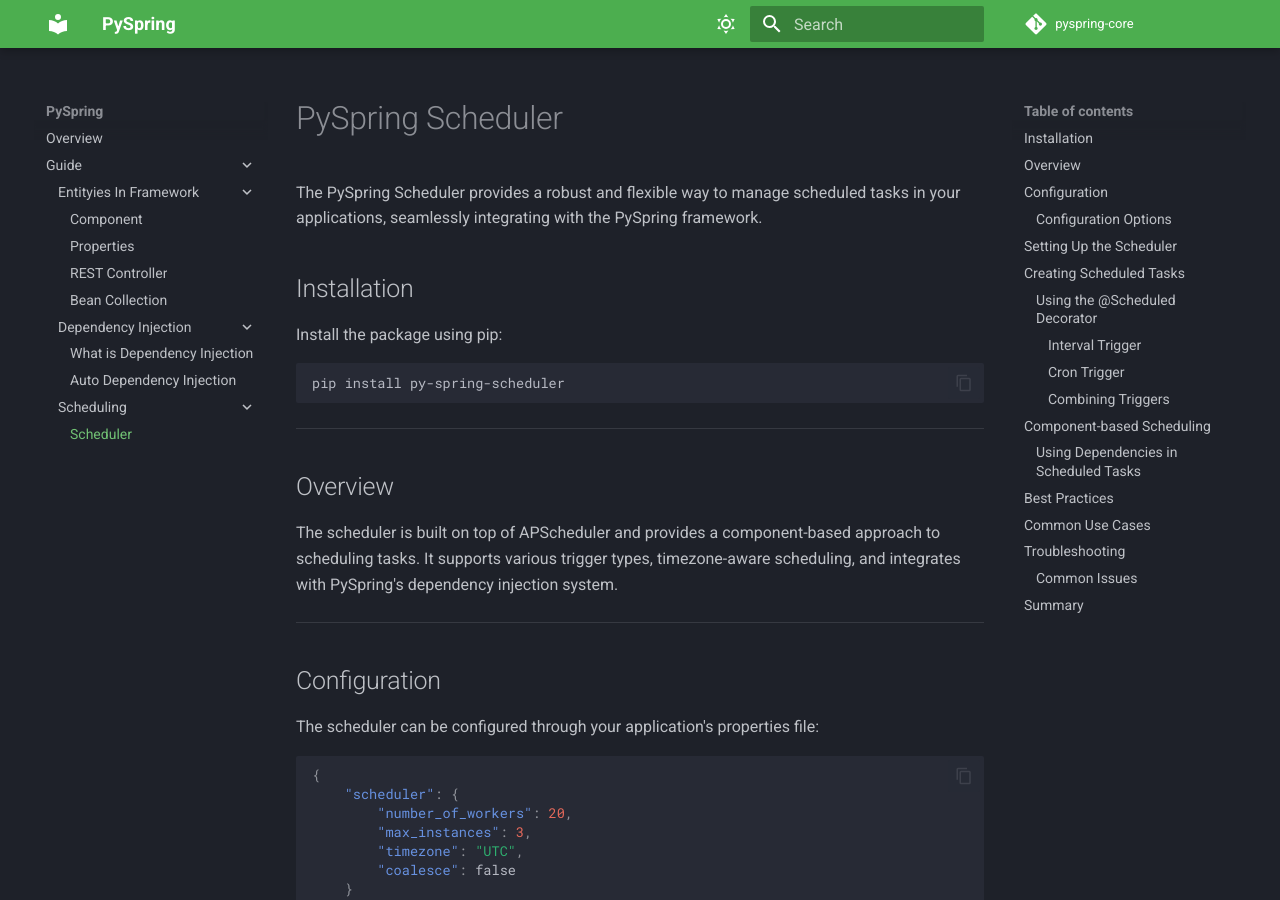
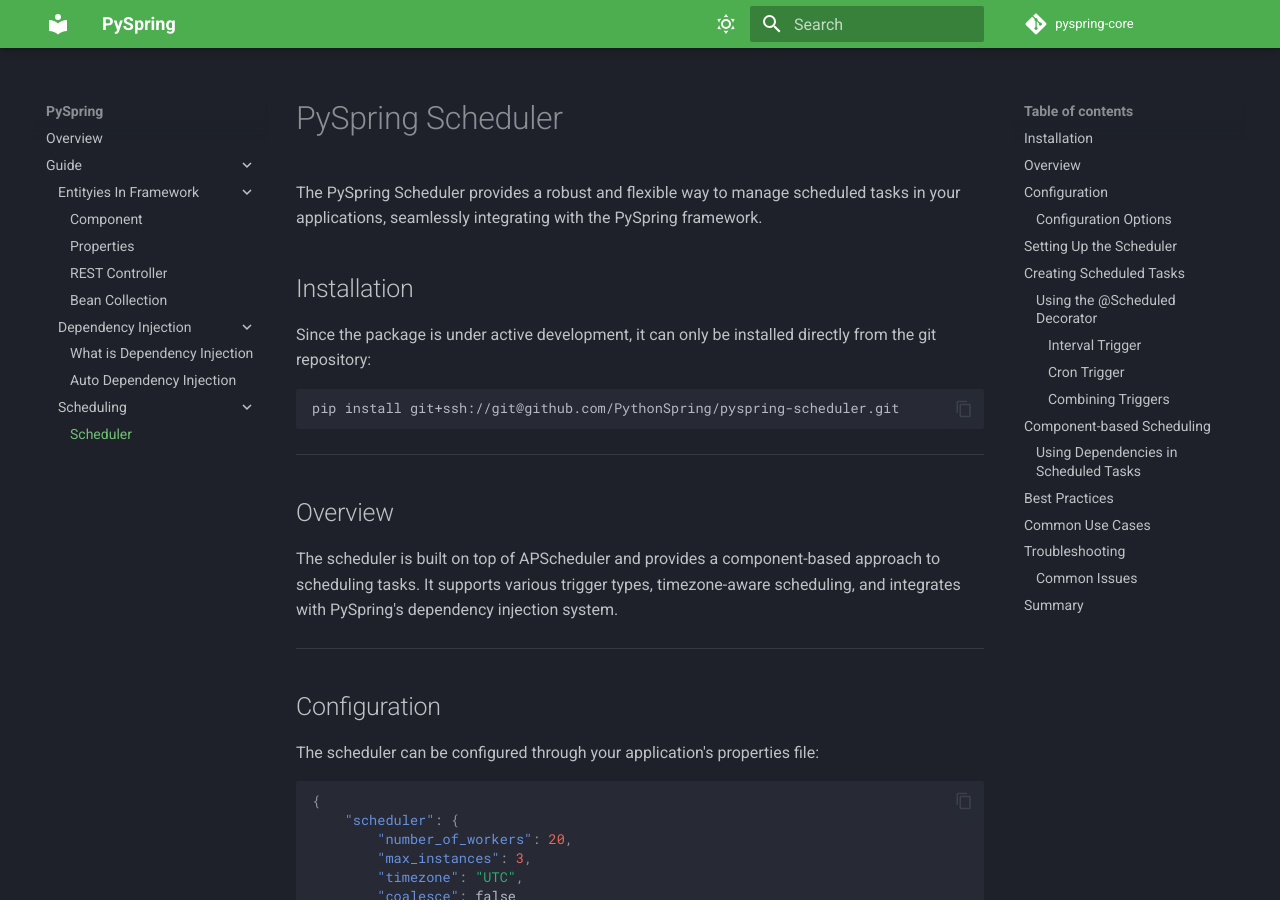
Before and after one commit to PythonSpring/pyspring-docs, an MkDocs documentation site: the page built from docs/guide/scheduling/scheduler.md, in a window 1280 px wide and 900 px high. Built offline with MkDocs 1.6.1 and Material for MkDocs 9.7.7, drawn with Linux system fonts in a browser that asks for light colours; comment, search, counter and statistics services are not loaded.

Commit message:
docs: Update installation instructions for PySpring Scheduler
- Changed the installation command to reflect that the package can only be installed directly from the git repository due to active development.

````diff
--- a/docs/guide/scheduling/scheduler.md
+++ b/docs/guide/scheduling/scheduler.md
@@ -6,10 +6,10 @@
 Installation
 -----------
 
-Install the package using pip:
+Since the package is under active development, it can only be installed directly from the git repository:
 
 ```bash
-pip install py-spring-scheduler
+pip install git+ssh://git@github.com/PythonSpring/pyspring-scheduler.git
 ```
 
 * * * * *
````
